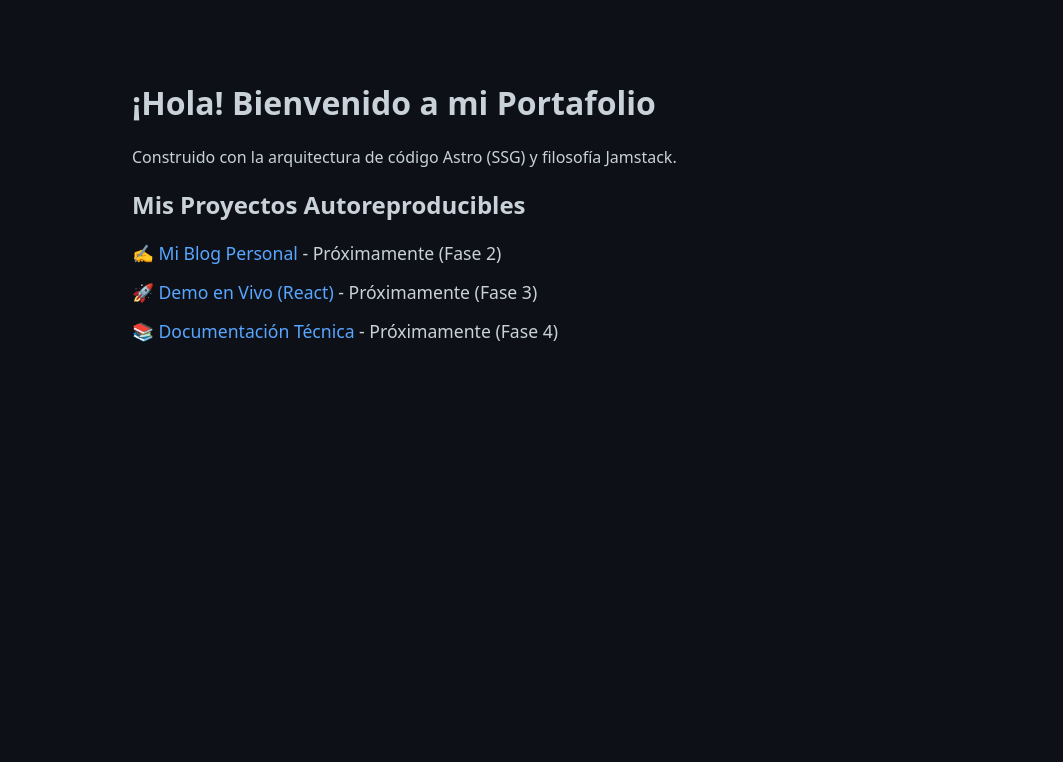
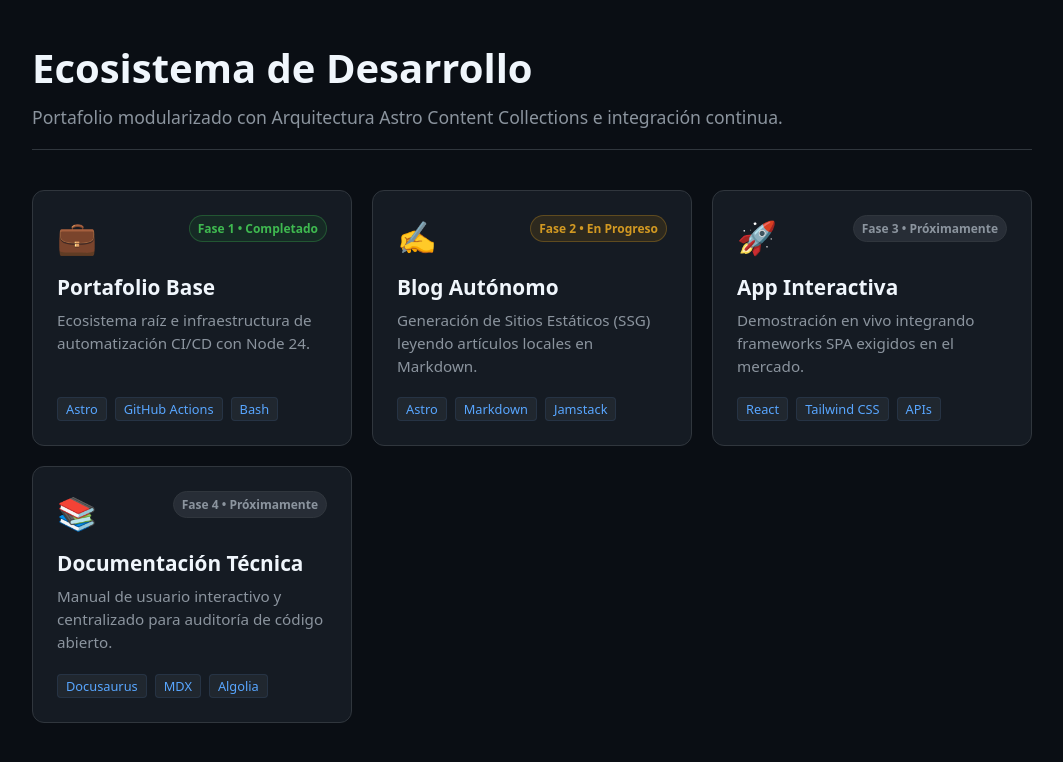
Before and after one commit to hazaelu/hazaelu.github.io, an Astro site: page / in a window 1280 px wide. Shown: the whole page, without its empty margins (108-1171 px from the left). Built offline with nearby package versions, Linux system fonts and the light colour scheme; Astro itself is replaced by a stand-in of ours.

Commit message:
Refactor: Finalizar Fase 1 con Bento Grid dinámico y Content Layer de Astro v7

```diff
--- /dev/null
+++ b/src/content.config.ts
@@ -0,0 +1,23 @@
+//Version: Astro V6
+import { defineCollection, z } from 'astro:content';
+import { glob } from 'astro/loaders'; // Cargador oficial para la versión actual
+
+const proyectosCollection = defineCollection({
+  // Le decimos a Astro que busque todos los archivos .json dentro de la carpeta proyectos
+  loader: glob({ pattern: '**/[^_]*.json', base: "./src/content/proyectos" }),
+  schema: z.object({
+    id: z.string(),
+    titulo: z.string(),
+    descripcion: z.string(),
+    fase: z.number(),
+    estado: z.enum(['Completado', 'En Progreso', 'Próximamente']),
+    icono: z.string(),
+    tecnologias: z.array(z.string()),
+    url: z.string()
+  })
+});
+
+// Exportamos la constante con el nombre exacto que exige Astro
+export const collections = {
+  proyectos: proyectosCollection,
+};
--- /dev/null
+++ b/src/content/proyectos/fase1.json
@@ -0,0 +1,10 @@
+{
+  "id": "fase-1",
+  "titulo": "Portafolio Base",
+  "descripcion": "Ecosistema raíz e infraestructura de automatización CI/CD con Node 24.",
+  "fase": 1,
+  "estado": "Completado",
+  "icono": "💼",
+  "tecnologias": ["Astro", "GitHub Actions", "Bash"],
+  "url": "/"
+}
--- /dev/null
+++ b/src/content/proyectos/fase2.json
@@ -0,0 +1,10 @@
+{
+  "id": "fase-2",
+  "titulo": "Blog Autónomo",
+  "descripcion": "Generación de Sitios Estáticos (SSG) leyendo artículos locales en Markdown.",
+  "fase": 2,
+  "estado": "En Progreso",
+  "icono": "✍️",
+  "tecnologias": ["Astro", "Markdown", "Jamstack"],
+  "url": "/blog"
+}
--- /dev/null
+++ b/src/content/proyectos/fase3.json
@@ -0,0 +1,10 @@
+{
+  "id": "fase-3",
+  "titulo": "App Interactiva",
+  "descripcion": "Demostración en vivo integrando frameworks SPA exigidos en el mercado.",
+  "fase": 3,
+  "estado": "Próximamente",
+  "icono": "🚀",
+  "tecnologias": ["React", "Tailwind CSS", "APIs"],
+  "url": "/mi-app"
+}
--- /dev/null
+++ b/src/content/proyectos/fase4.json
@@ -0,0 +1,10 @@
+{
+  "id": "fase-4",
+  "titulo": "Documentación Técnica",
+  "descripcion": "Manual de usuario interactivo y centralizado para auditoría de código abierto.",
+  "fase": 4,
+  "estado": "Próximamente",
+  "icono": "📚",
+  "tecnologias": ["Docusaurus", "MDX", "Algolia"],
+  "url": "/docs"
+}
--- a/src/pages/index.astro
+++ b/src/pages/index.astro
@@ -1,6 +1,12 @@
 ---
-// Aquí va la lógica de JavaScript si se necesita en el futuro
-const pageTitle = "Mi Portafolio Jamstack";
+import { getCollection } from 'astro:content';
+
+// Buenas Prácticas: Consultamos la colección de datos de forma asíncrona en tiempo de compilación
+const todosLosProyectos = await getCollection('proyectos');
+// Los ordenamos secuencialmente por el número de fase
+const proyectosOrdenados = todosLosProyectos.sort((a, b) => a.data.fase - b.data.fase);
+
+const pageTitle = "Hazael Urriola | Ecosistema Jamstack";
 ---
 
 <html lang="es">
@@ -11,33 +17,128 @@ const pageTitle = "Mi Portafolio Jamstack";
 		<meta name="generator" content={Astro.generator} />
 		<title>{pageTitle}</title>
 		<style>
+			/* Variables Globales de Diseño Moderno */
+			:root {
+				--bg-main: #0a0e14;
+				--bg-card: #151b23;
+				--border-color: #30363d;
+				--text-primary: #f0f6fc;
+				--text-secondary: #8b949e;
+				--accent: #58a6ff;
+				--accent-success: #238636;
+			}
+
 			body {
-				font-family: system-ui, sans-serif;
-				background-color: #0d1117;
-				color: #c9d1d9;
-				max-width: 800px;
-				margin: 40px auto;
-				padding: 20px;
+				font-family: system-ui, -apple-system, sans-serif;
+				background-color: var(--bg-main);
+				color: var(--text-primary);
+				max-width: 1000px;
+				margin: 0 auto;
+				padding: 40px 20px;
 			}
-			a { color: #58a6ff; text-decoration: none; }
-			a:hover { text-decoration: underline; }
-			ul { list-style-type: none; padding: 0; }
-			li { margin: 15px 0; font-size: 1.1rem; }
+
+			header {
+				margin-bottom: 40px;
+				border-bottom: 1px solid var(--border-color);
+				padding-bottom: 20px;
+			}
+
+			h1 { font-size: 2.5rem; margin: 0 0 10px 0; font-weight: 800; }
+			header p { color: var(--text-secondary); font-size: 1.1rem; margin: 0; }
+
+			/* Estructura Bento Grid (Diseño de vanguardia en la web actual) */
+			.bento-grid {
+				display: grid;
+				grid-template-columns: repeat(auto-fit, minmax(300px, 1fr));
+				gap: 20px;
+			}
+
+			/* Tarjeta Refactorizada y Semántica */
+			.card {
+				background-color: var(--bg-card);
+				border: 1px solid var(--border-color);
+				border-radius: 12px;
+				padding: 24px;
+				display: flex;
+				flex-direction: column;
+				justify-content: space-between;
+				transition: transform 0.2s ease, border-color 0.2s ease;
+				text-decoration: none;
+				color: inherit;
+			}
+
+			.card:hover {
+				transform: translateY(-4px);
+				border-color: var(--accent);
+			}
+
+			.card-header {
+				display: flex;
+				justify-content: space-between;
+				align-items: flex-start;
+				margin-bottom: 15px;
+			}
+
+			.icon { font-size: 2rem; }
+
+			.badge {
+				font-size: 0.75rem;
+				padding: 4px 8px;
+				border-radius: 20px;
+				font-weight: 600;
+				border: 1px solid var(--border-color);
+			}
+
+			/* Clases dinámicas según el estado del JSON */
+			.Completado { background-color: rgba(35, 134, 54, 0.15); color: #3fb950; border-color: rgba(63, 185, 80, 0.3); }
+			.En-Progreso { background-color: rgba(187, 128, 9, 0.15); color: #d29922; border-color: rgba(210, 153, 34, 0.3); }
+			.Próximamente { background-color: rgba(139, 148, 158, 0.15); color: var(--text-secondary); }
+
+			h3 { margin: 0 0 8px 0; font-size: 1.3rem; }
+			.desc { color: var(--text-secondary); font-size: 0.95rem; line-height: 1.5; margin: 0 0 20px 0; }
+
+			.tech-stack {
+				display: flex;
+				gap: 8px;
+				flex-wrap: wrap;
+			}
+
+			.tech-tag {
+				background-color: rgba(139, 148, 158, 0.1);
+				color: var(--accent);
+				font-size: 0.8rem;
+				padding: 2px 8px;
+				border-radius: 4px;
+				border: 1px solid rgba(88, 166, 255, 0.1);
+			}
 		</style>
 	</head>
 	<body>
 		<header>
-			<h1>¡Hola! Bienvenido a mi Portafolio</h1>
-			<p>Construido con la arquitectura de código Astro (SSG) y filosofía Jamstack.</p>
+			<h1>Ecosistema de Desarrollo</h1>
+			<p>Portafolio modularizado con Arquitectura Astro Content Collections e integración continua.</p>
 		</header>
 		<main>
-			<section>
-				<h2>Mis Proyectos Autoreproducibles</h2>
-				<ul>
-					<li><a href="/blog">✍️ Mi Blog Personal</a> - Próximamente (Fase 2)</li>
-					<li><a href="/mi-app">🚀 Demo en Vivo (React)</a> - Próximamente (Fase 3)</li>
-					<li><a href="/docs">📚 Documentación Técnica</a> - Próximamente (Fase 4)</li>
-				</ul>
+			<section class="bento-grid">
+				{proyectosOrdenados.map((proyecto) => (
+					<a href={proyecto.data.url} class="card">
+						<div>
+							<div class="card-header">
+								<span class="icon">{proyecto.data.icono}</span>
+								<span class={`badge ${proyecto.data.estado.replace(' ', '-')}`}>
+									Fase {proyecto.data.fase} • {proyecto.data.estado}
+								</span>
+							</div>
+							<h3>{proyecto.data.titulo}</h3>
+							<p class="desc">{proyecto.data.descripcion}</p>
+						</div>
+						<div class="tech-stack">
+							{proyecto.data.tecnologias.map((tech) => (
+								<span class="tech-tag">{tech}</span>
+							))}
+						</div>
+					</a>
+				))}
 			</section>
 		</main>
 	</body>
```
Also changed, not shown: README.md, 1 other file.
